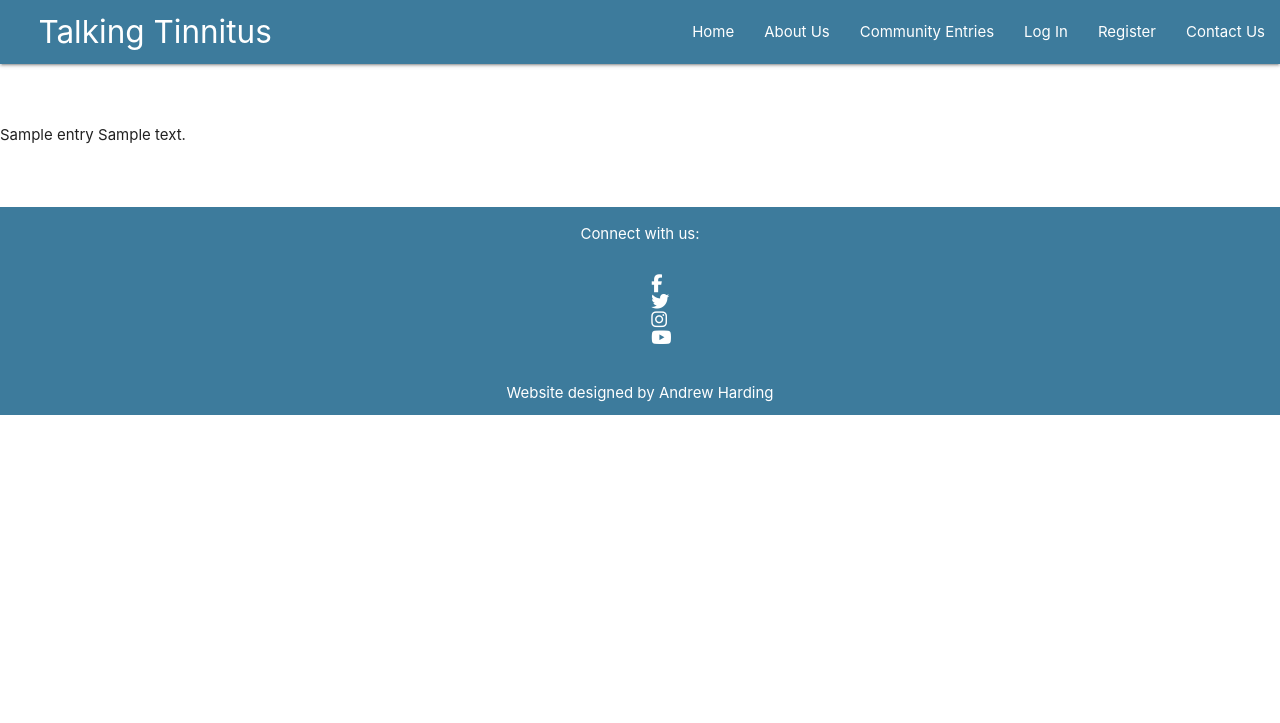
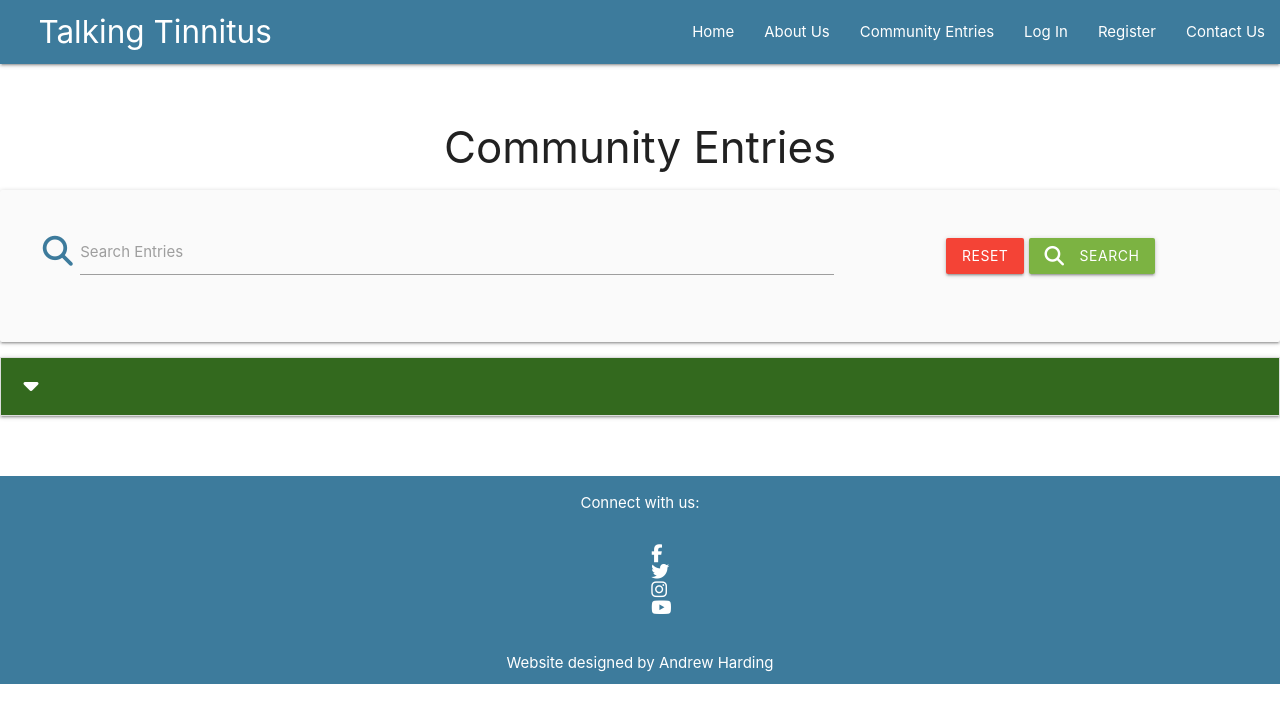
Before and after one commit to AndrewH1188/talking-tinnitus-ms3, a Flask app: page / in a window 1280 px wide. Shown: the top 723 px of the page. Run offline with Flask 2, Linux system fonts and the light colour scheme; a database or web service that is not in the repository returns one stand-in record (values such as "Sample title"); some libraries are stand-ins or nearby versions.

Commit message:
Amends to make the entry that I have display, with some help from Sean in Tutor Support with the couple of issues that were stopping the entries showing.

```diff
--- a/templates/entries.html
+++ b/templates/entries.html
@@ -1,12 +1,54 @@
 {% extends "base.html" %}
 {% block content %}
 
+<h3 class="page-headings">Community Entries</h3>
 
-{% for entry in entry %}
-    {{entry.category_name}}
-    {{entry.entry_details}}
-{% endfor %}
+<!-- The below code has been taken from the Code Institute Task Manager Mini Project-->
+
+<div class="row card-panel grey lighten-5">
+    <form action="{{ url_for('search') }}" method="post" class="col s12">
+        <div class="row valign-wrapper center-align">
+            <div class="input-field col s12 m8">
+                <i class="fas fa-search prefix magnifying-glass"></i>
+                <input type="text" name="query" id="query" minlength="3" class="validate" required>
+                <label for="query">Search Entries</label>
+            </div>
+            <div class="col s12 m4">
+                <a href="{{ url_for('get_entry') }}" class="red btn text-shadow">Reset</a>
+                <button type="submit" class="light-green darken-1 btn text-shadow">
+                    <i class="fas fa-search left"></i> Search
+                </button>
+            </div>
+        </div>
+    </form>
+</div>
 
 
+{% if entry|length > 0 %}
+<ul class="collapsible">
+    {% for entry in entry %}
+    <li>
+        <div class="collapsible-header white-text light-green darken-4 text-shadow">
+            <div class="col s3">
+                <i class="fas fa-caret-down"></i>
+                {% if session.user|lower == entry.created_by|lower %}
+                    <a href="#" class="btn-small red darken-4">Delete</a>
+                    <a href="#" class="btn-small indigo darken-4">Edit</a>
+                {% endif %}
+            </div>
+
+        </div>
+        <div class="collapsible-body">
+            <strong>{{ entry.category_name }}</strong>
+            <p>{{entry.entry_details}}</p>
+            <p><em>by: {{ entry.created_by }}</em></p>
+            <p><em>date: {{ entry.created_date }}</em></p>
+        </div>
+    </li>
+    {% endfor %}
+</ul>
+{% else %}
+    <h3 class="red-text text-darken-4 center-align">No Results Found</h3>
+{% endif %}
 
 {% endblock %}
```
